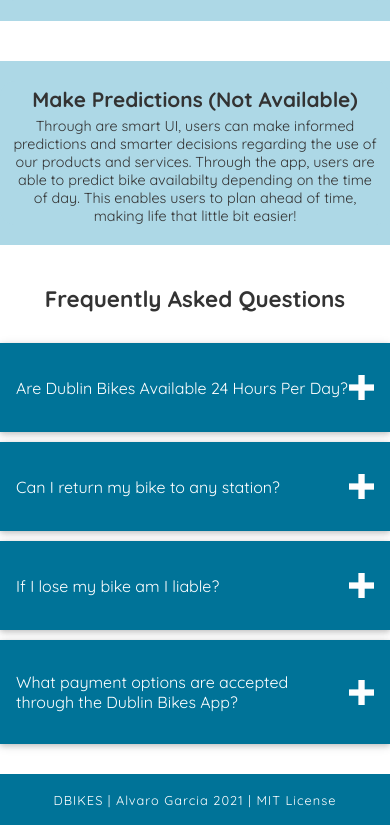
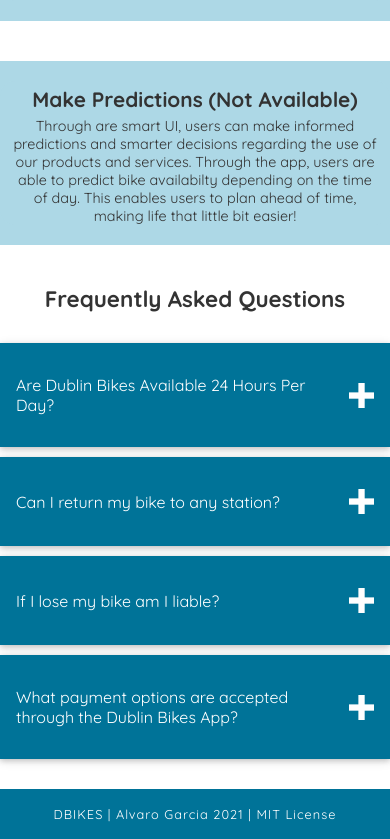
Before and after one commit to Botazio/React-DBikes, a React (Create React App) app: page /how_it_works in a window 390 px wide. Shown: the part 1286-2125 px from the top of the page. Built offline with nearby package versions, Linux system fonts and the light colour scheme.

Commit message:
Fixed a few issues with mobile view

```diff
--- a/public/viewPhone.js
+++ b/public/viewPhone.js
@@ -5,6 +5,10 @@ document.documentElement.style.setProperty("--vh", `${vh}px`);
 
 // We listen to the resize event
 window.addEventListener("resize", () => {
+   // Check if the virtual keyboard is display
+   if (document.activeElement.tagName == "INPUT" || document.activeElement.tagName == "input") {
+      return;
+   }
    // We execute the same script as before
    let vh = window.innerHeight * 0.01;
    document.documentElement.style.setProperty("--vh", `${vh}px`);
--- a/src/components/About.js
+++ b/src/components/About.js
@@ -19,7 +19,7 @@ export default function About() {
             The project can be found in the following <a href="https://github.com/Botazio/React-DBikes">Github repository</a>.</p><br />
                <p>Regarding the organization of the project, I have tried to keep it very simple.
             I am not planning to extend the application so a single styles and components folder is sufficient.<br />
-            The markers are being updated fetching the data from the <a href="https://developer.jcdecaux.com/#/home">JCDeaux API</a>.
+            The markers are being updated fetching the data from the <a href="https://developer.jcdecaux.com/#/home">JCDecaux API</a>.
             You just need to signin to get a free API key.<br /><br />
             The predictions functionality is not available since for this it is necessary a server performing web scrapping
             and introducing those results in a database, in turn an API would communicate with this database extracting
--- a/src/components/StationInfo.js
+++ b/src/components/StationInfo.js
@@ -25,7 +25,7 @@ export default function StationInfo({ stationSelected }) {
                <img src={iconBlueBike} style={{ "width": "20px", "height": "20px" }} alt={'blue bike'} />
             </div>
             <div className="station-info-subelements">
-               <p><b>{stationSelected.available_bikes_stands}</b></p>
+               <p><b>{stationSelected.available_bike_stands}</b></p>
                <img src={iconParking} style={{ "width": "20px", "height": "20px" }} alt={'icon parking'} />
             </div>
             <div className="station-info-subelements">
--- a/src/index.css
+++ b/src/index.css
@@ -112,6 +112,13 @@
   .rights {
     font-size: 0.8rem;
   }
+}
+
+@media screen and (max-width: 600px) {
+
+#container-footer {
+  min-height: 50px;
+}
 }
 
 /* Styles for the key authentification */
@@ -344,6 +351,7 @@
 .active-info-container {
   height: calc((var(--vh, 1vh) * 88) - 225px);
   background-color: white;
+  overflow-y: scroll;
 }
 
 .waiting-info-container {
@@ -660,8 +668,8 @@
     right: 60px;
   }
 
-  .station-info-wrapper {
-    font-size: 1rem;
+  .station-info-subelements {
+    font-size: 1.1rem;
   }
 
   .weather-wrapper > div {
@@ -722,12 +730,6 @@
   }
 }
 
-@media screen and (max-height: 600px) {
-  #weather-chart {
-    display: none;
-  }
-
-}
 
 
 /* How2 Styling */
@@ -822,6 +824,11 @@ article > h2 {
   justify-content: space-between;
   padding: 16px 0;
 }
+
+.accordion-link > img {
+  margin-left: 5px;
+}
+
 .answer {
   max-height: 0;
   overflow: hidden;
```
